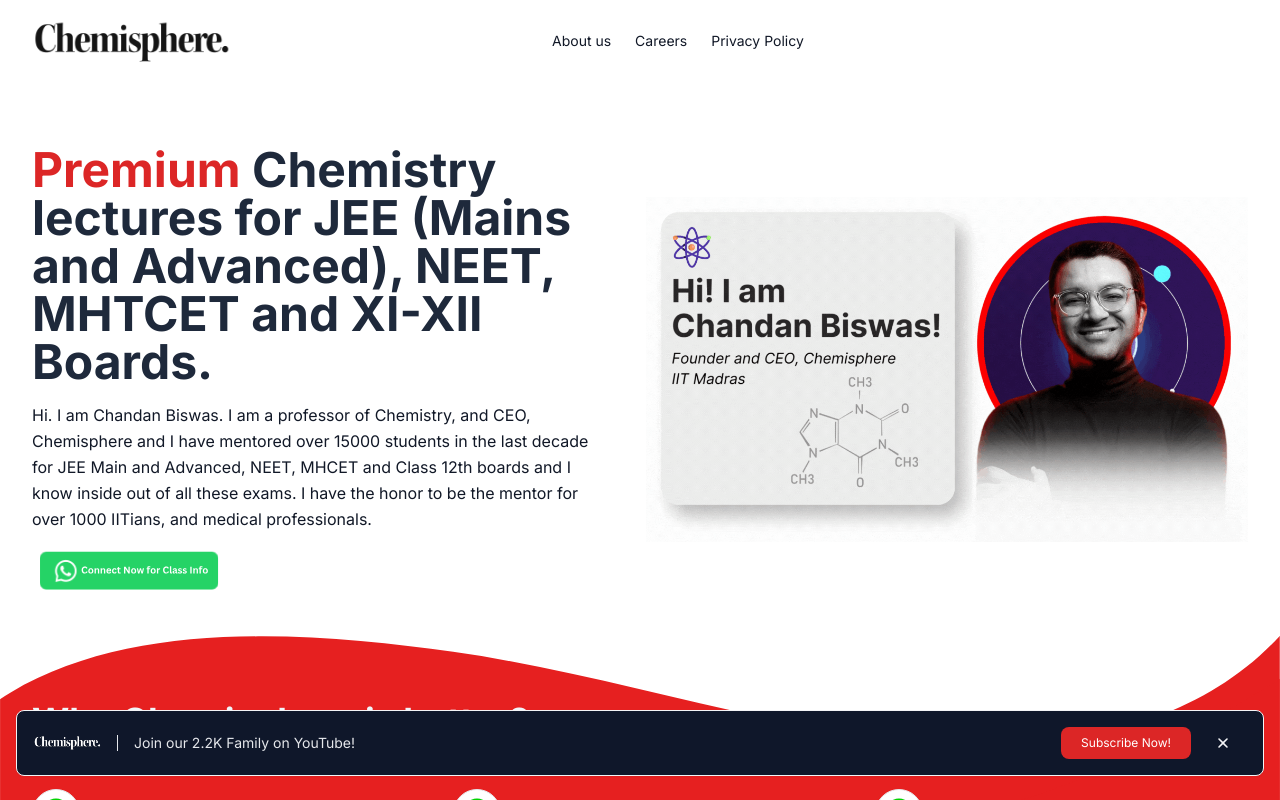
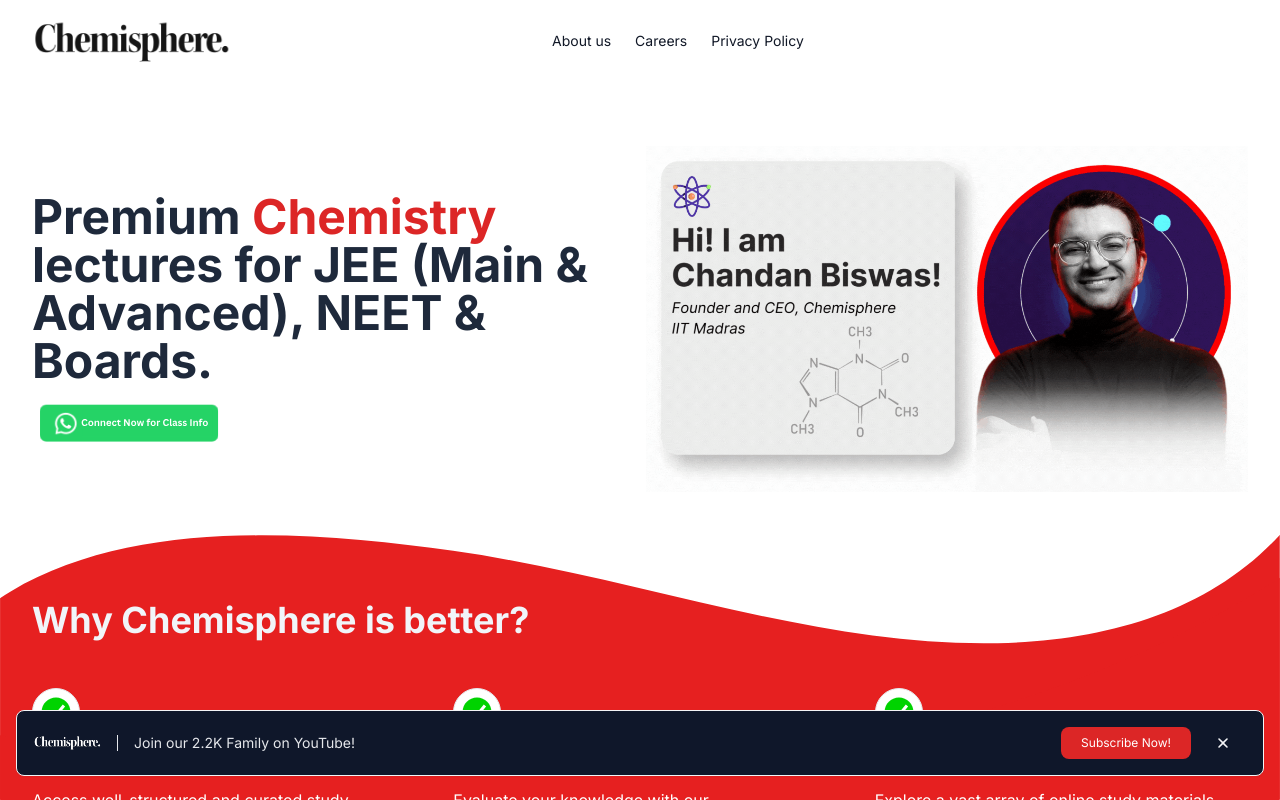
Before and after one commit to aryannpanchal/chemisphere-official-website, a Next.js app: page / in a window 1280 px wide. Shown: the top 800 px of the page. Built offline with nearby package versions, Linux system fonts and the light colour scheme.

Commit message:
Update Hero.jsx

```diff
--- a/components/Hero.jsx
+++ b/components/Hero.jsx
@@ -20,12 +20,12 @@ const Hero = () => {
 
     <div className="space-y-4 flex-1 sm:text-center lg:text-left">
         <h1 className="text-slate-800 font-bold text-4xl xl:text-5xl">
-            <span className="text-red-600">Premium</span> Chemistry lectures for JEE (Mains and Advanced),
-         NEET, MHTCET and XI-XII Boards.
+            Premium <span className="text-red-600">Chemistry</span> lectures for JEE (Main & Advanced),
+         NEET & Boards.
         </h1>
-        <p className="text-gray-900 max-w-xl leading-relaxed sm:mx-auto lg:ml-0 md:text-left">
+        {/* <p className="text-gray-900 max-w-xl leading-relaxed sm:mx-auto lg:ml-0 md:text-left">
         Hi. I am Chandan Biswas. I am a professor of Chemistry, and CEO, Chemisphere and I have mentored over 15000 students in the last decade for JEE Main and Advanced, NEET, MHCET and Class 12th boards and I know inside out of all these exams. I have the honor to be the mentor for over 1000 IITians, and medical professionals.
-<br /></p>
+<br /></p> */}
          <div className="flex pt-0 mt-0 items-center justify-center  md:space-y-0 md:mt-0 md:pb-0 md:justify-start">
                       <Link target="__blank" href=" https://wa.me/+918850436230?text=I'm%20interested%20in%20inquiring%20more%20about%20Chemisphere!"  className="rounded-full transition ease-in-out duration-300">
                       <Image src="/connect-now.svg" width={194} height={194} alt="chat on whatsapp button"  />
```
